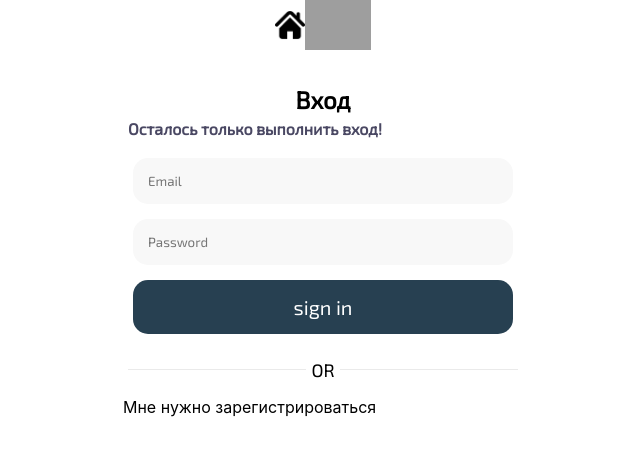
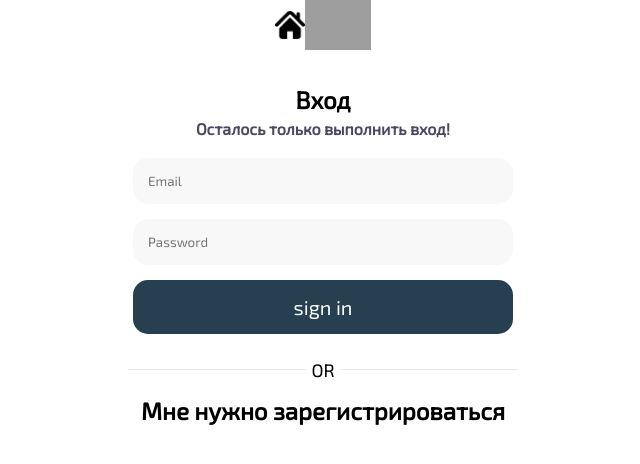
Before and after one commit to Gvyganovsky/Warhammer40k, a React (Create React App) app: page /LoginPage in a window 1280 px wide. Shown: the top 464 px of the page, without its empty margins (317-957 px from the left). Built offline with nearby package versions, Linux system fonts and the light colour scheme; grey boxes are pictures that could not be loaded.

Commit message:
reg log end css

```diff
--- a/src/Pages/RegistrationPage.jsx
+++ b/src/Pages/RegistrationPage.jsx
@@ -7,7 +7,7 @@ const RegistrationPage = () => {
         <section className={styles.section_block}>
             <div className={styles.block_reg_log}>
                 <div className={styles.title_reg_log}>Регистрация</div>
-                <div className={styles.text_reg_log}>Похоже, у вас нет учетной записи. Давайте создадим для вас новую!</div>
+                <div className={styles.text_reg_log}>У вас нет аккаунта. Давайте создадим новый!</div>
                 <Registration />
                 <div className={styles.block_or}>
                     <div className={styles.line}></div>
--- a/src/scss/Registration.module.scss
+++ b/src/scss/Registration.module.scss
@@ -22,7 +22,7 @@
     color: #4A4863;
     font-weight: bold;
     padding-bottom: 20px;
-    padding-left: 5px;
+    text-align: center;
 }
 
 .block_or {
@@ -71,3 +71,12 @@
     font-family: 'Exo 2', sans-serif;
     font-size: 18px;
 }
+
+.title_log {
+    font-family: 'Exo 2', sans-serif;
+    color: black;
+    font-weight: bold;
+    font-size: 24px;
+    text-align: center;
+    margin: 15px 0 63px 0;
+}
```
